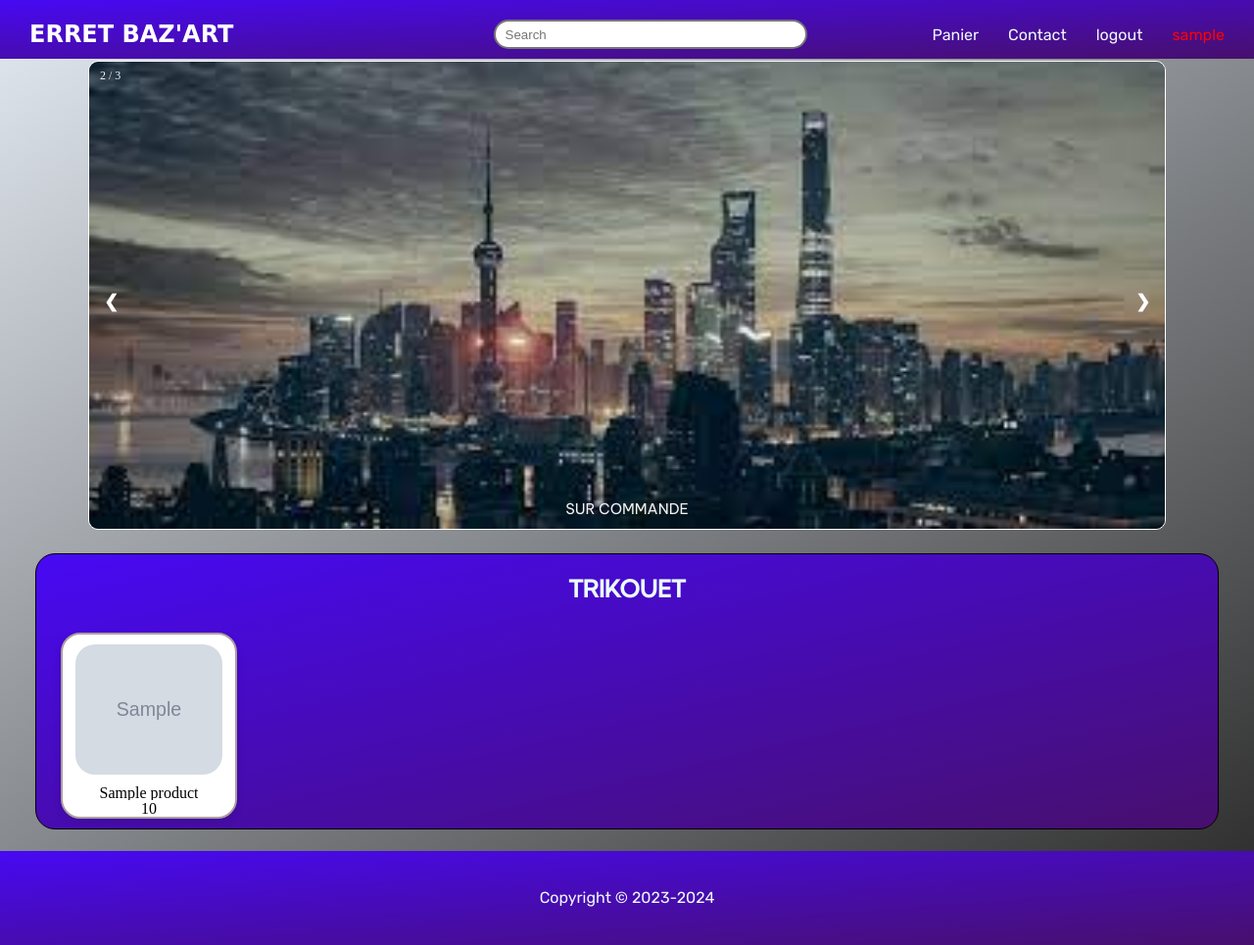
After one commit to Youssef-Guiga/TP_PHP, a PHP site: page /home.php in a window 1280 px wide. The commit adds this page. Shown: the whole page at 98% size. Run offline with PHP 8.4, Linux system fonts and the light colour scheme; the visitor is signed in with stand-in values (Sample User, id 1); tables that the repository leaves empty or names only in its code hold one stand-in row (values such as "Sample post"); grey boxes marked "Sample" are stand-in pictures; some web fonts are replaced.

Commit message:
--->using PDO now , generated the items from the db, set the page after authentication with the logout option

```diff
--- a/connection.php
+++ b/connection.php
@@ -5,15 +5,11 @@ $user = "root";
 $pass = "";
 $db   ="erret";
 
-$conn = new mysqli($host, $user, $pass, $db);
+try{
+	$conn=new PDO("mysql:host=$host;dbname=$db",$user,$pass);
 
-if ($conn -> connect_error)
-{
-	die($conn -> error);
-}
-else
-{
-	echo "database connected";
+}catch(PDOException $e){
+echo "connection failed";
 }
 
 ?>
--- /dev/null
+++ b/home.php
@@ -0,0 +1,104 @@
+<?php    session_start(); ?>
+<!DOCTYPE html>
+<html lang="en">
+<head>
+  <meta charset="UTF-8" />
+  <meta http-equiv="X-UA-Compatible" content="IE=edge" />
+  <meta name="viewport" content="width=device-width, initial-scale=1.0" />
+  <link rel="stylesheet" href="style.css" />
+  <link rel="stylesheet" href="responsive.css" />
+  <title>ERRET BAZ'ART</title>
+</head>
+<body>
+  <header>
+    <nav>
+      <ul>
+        <h1>ERRET BAZ'ART</h1>
+        <input id="searchInput" type="text" placeholder="Search" oninput="filterCards()" />
+        <!-- Changes made here for authenticated user -->
+        <li><a href="panier.html">Panier</a></li>
+
+        <li><a href="#contact">Contact</a></li>
+        <li><a href="logout.php">logout</a></li>
+        <?php
+
+            if (isset($_SESSION['user'])) {
+                $username = $_SESSION['user'];
+
+                echo '<li><a href="#userAccount" style="color:red">' . $username . '</a></li>';
+            } else {
+                header("Location: index.html");
+            }
+        ?>
+        <!-- End of changes -->
+      </ul>
+    </nav>
+  </header>
+  <main>
+    <div class="container">
+        <!-- Slideshow container -->
+  <div class="slideshow-container">
+
+    <!-- Full-width images with number and caption text -->
+    <div class="mySlides fade">
+      <div class="numbertext">1 / 3</div>
+      <img class= "sliderimg" src="./pict/1.jpg" style="width:100%" >
+      <div class="text">SUR COMMMANDE</div>
+    </div>
+
+    <div class="mySlides fade">
+      <div class="numbertext">2 / 3</div>
+      <img class= "sliderimg" src="./pict/2.jpg" style="width:100%">
+      <div class="text">SUR COMMANDE</div>
+    </div>
+
+    <div class="mySlides fade">
+      <div class="numbertext">3 / 3</div>
+      <img class= "sliderimg" src="./pict/3.jpg" style="width:100%">
+      <div class="text">SUR COMMANDE</div>
+    </div>
+
+    <!-- Next and previous buttons -->
+    <a class="prev" onclick="plusSlides(-1)">&#10094;</a>
+    <a class="next" onclick="plusSlides(1)">&#10095;</a>
+  </div>
+
+  <div class="first">
+    <div class="trikouet firstcard">
+        <h2> TRIKOUET </h2>
+
+        <?php
+include("connection.php");
+
+try {
+    $statement = $conn->query('SELECT * FROM products');
+    $products = $statement->fetchAll(PDO::FETCH_ASSOC);
+} catch (PDOException $e) {
+    die("Error: " . $e->getMessage());
+}
+
+
+foreach ($products as $product) {
+    echo '<div class="card-items">';
+    echo '<img src="' . $product['image'] . '" alt="' . $product['name'] . '">';
+    echo '<p class="titre">' . $product['name'] . '</p>';
+    echo '<p>' . $product['price'] . '</p>';
+    echo '</div>';
+}
+
+
+?>
+
+
+    </div>
+</div>
+
+          </main>
+      </main>
+      <footer>
+        <p>Copyright &#169; 2023-2024</p>
+      </footer>
+      <script src="index.js"></script>
+    </body>
+
+  </html>
--- a/style.css
+++ b/style.css
@@ -12,7 +12,7 @@
   }
 
   header {
-    background: linear-gradient(to bottom right, #6c6c6d, #070707);
+    background: linear-gradient(to bottom right, #4709f3, #470f6d);
       padding-bottom: 40px;
       padding-top: 20px;
       height: 25px;
@@ -75,7 +75,7 @@
       display: flex;
       justify-content: center;
       align-items: center;
-      background: linear-gradient(to bottom right, #6c6c6d, #070707);
+      background: linear-gradient(to bottom right, #4709f3, #470f6d);
 
       height: 12vh;
 
@@ -89,7 +89,7 @@
 
   main {
 
-    background: linear-gradient(to bottom right, #b4b4d4, #756363);
+    background: linear-gradient(to bottom right, #dde3eb, #313131);
       min-height: calc(100vh - 75px - 12vh);
 
   }
@@ -100,7 +100,7 @@
   }
 
   main .container .firstcard {
-    background: linear-gradient(to bottom right, #6c6c6d, #070707);
+    background: linear-gradient(to bottom right, #4709f3, #470f6d);
       border-radius: 20px;
       margin: 20px 20px;
       border: 1px solid rgb(2, 2, 2);
```
Also changed, not shown: index.html (+17 -30 lines), login.php (+12 -13 lines), logout.php (added, +10 -0 lines), signup.php (+23 -18 lines).
